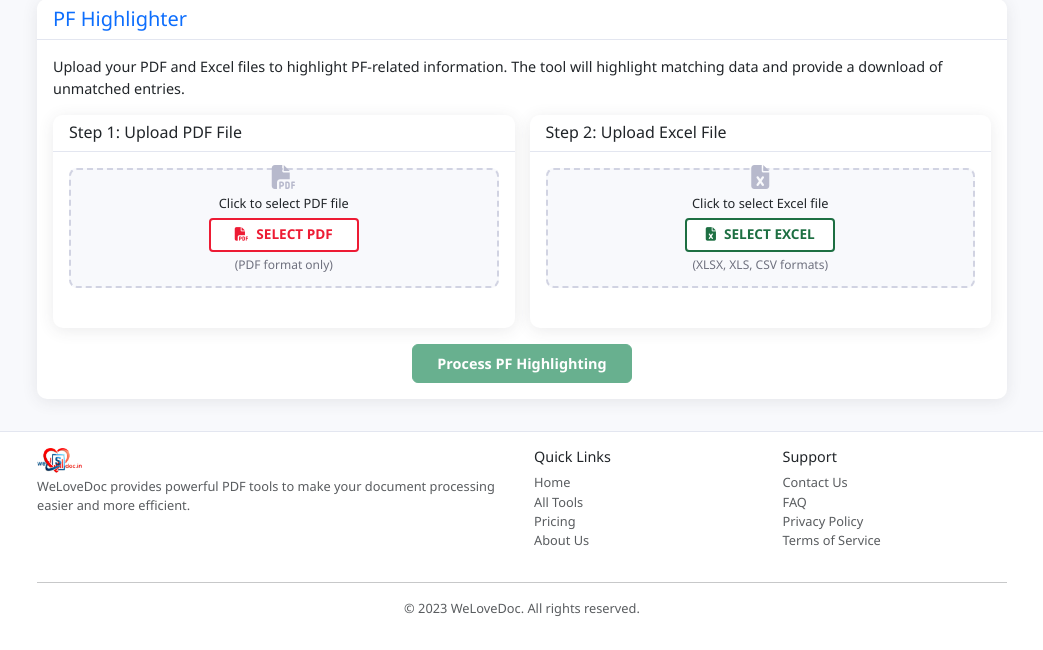
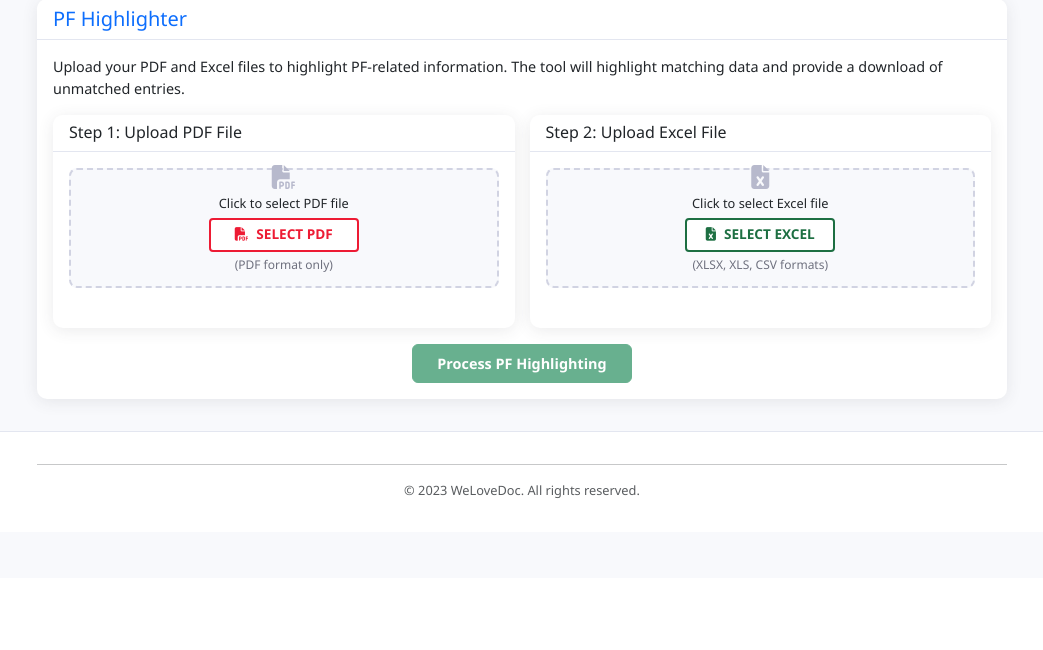
Before and after one commit to ajaysinghrajput9370/welovedoc-final, a Flask app: template templates/pf-highlight.html in a window 1280 px wide. Shown: the part 222-872 px from the top of the page, without its empty margins (118-1161 px from the left). After the commit the page ends 720 px from the top, so only its background shows below. Run offline with Flask 3, Linux system fonts and the light colour scheme; the template is opened without the code that fills it, so the values that code supplies are empty; some libraries are stand-ins or nearby versions.

Commit message:
Update pf-highlight.html

```diff
--- a/templates/pf-highlight.html
+++ b/templates/pf-highlight.html
@@ -355,26 +355,10 @@
         <div class="container">
             <div class="row">
                 <div class="col-md-6">
-                    <img src="/logo.png" alt="WeLoveDoc Logo" class="logo" style="height: 25px;">
-                    <p class="text-muted mt-1" style="font-size: 0.8rem;">WeLoveDoc provides powerful PDF tools to make your document processing easier and more efficient.</p>
+
                 </div>
                 <div class="col-md-3">
-                    <h6 style="font-size: 0.9rem;">Quick Links</h6>
-                    <ul class="list-unstyled" style="font-size: 0.8rem;">
-                        <li><a href="/" class="text-decoration-none text-muted">Home</a></li>
-                        <li><a href="/all-tools" class="text-decoration-none text-muted">All Tools</a></li>
-                        <li><a href="/pricing" class="text-decoration-none text-muted">Pricing</a></li>
-                        <li><a href="/about" class="text-decoration-none text-muted">About Us</a></li>
-                    </ul>
-                </div>
-                <div class="col-md-3">
-                    <h6 style="font-size: 0.9rem;">Support</h6>
-                    <ul class="list-unstyled" style="font-size: 0.8rem;">
-                        <li><a href="/contact" class="text-decoration-none text-muted">Contact Us</a></li>
-                        <li><a href="/faq" class="text-decoration-none text-muted">FAQ</a></li>
-                        <li><a href="/privacy-policy" class="text-decoration-none text-muted">Privacy Policy</a></li>
-                        <li><a href="/terms-of-service" class="text-decoration-none text-muted">Terms of Service</a></li>
-                    </ul>
+                        </ul>
                 </div>
             </div>
             <hr>
```
